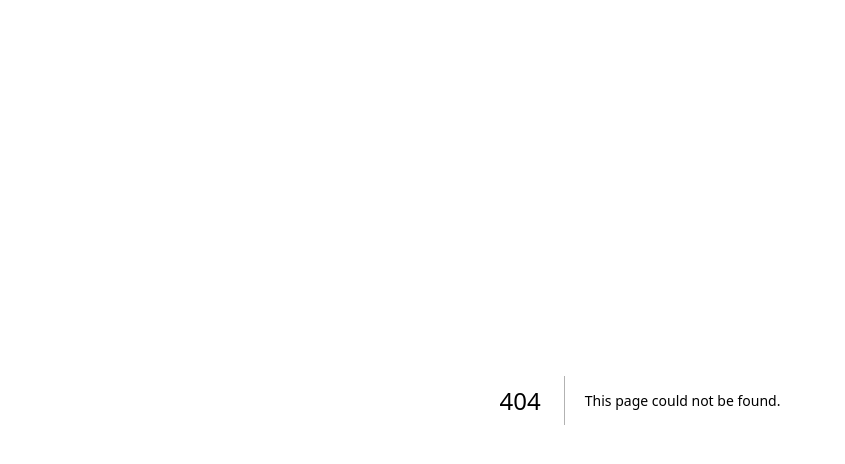
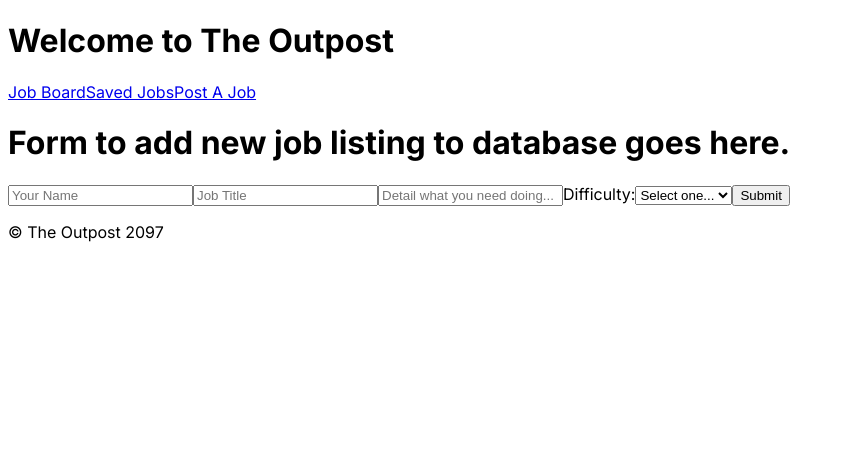
Before and after one commit to K0rmir/theoutpostv2, a Next.js app: page /addjob in a window 1280 px wide. Before the commit this address had no page. Shown: the top 464 px of the page, without its empty margins (0-845 px from the left). Built offline with nearby package versions, Linux system fonts and the light colour scheme.

Commit message:
add html website structure

```diff
--- a/package.json
+++ b/package.json
@@ -9,9 +9,10 @@
     "lint": "next lint"
   },
   "dependencies": {
+    "next": "14.1.0",
+    "pg": "^8.11.3",
     "react": "^18",
-    "react-dom": "^18",
-    "next": "14.1.0"
+    "react-dom": "^18"
   },
   "devDependencies": {
     "eslint": "^8",
--- /dev/null
+++ b/src/app/addjob/page.jsx
@@ -0,0 +1,13 @@
+// Form to add new job listing to database //
+
+import NewJobForm from "../components/NewJobForm"
+
+export default function AddJob() {
+    return (
+        <>
+        <h1>Form to add new job listing to database goes here.</h1>
+        <NewJobForm></NewJobForm>
+
+        </>
+    )
+}
--- /dev/null
+++ b/src/app/components/Footer.jsx
@@ -0,0 +1,8 @@
+export default function Footer() {
+
+    return (
+        <>
+        <p>&copy; The Outpost 2097</p>
+        </>
+    )
+}
--- /dev/null
+++ b/src/app/components/Header.jsx
@@ -0,0 +1,22 @@
+import Link from "next/link";
+
+export default function Header() {
+
+    return (
+        <header>
+        <h1>Welcome to The Outpost</h1>
+        <nav>
+            <Link href="/jobboard">Job Board</Link>
+            <Link href="/savedjobs">Saved Jobs</Link>
+            <Link href="/addjob">Post A Job</Link>
+        </nav>
+
+
+
+
+
+        </header>
+
+
+    )
+}
--- /dev/null
+++ b/src/app/components/NewJobForm.jsx
@@ -0,0 +1,25 @@
+export default function NewJobForm() {
+
+    return (
+        <div id="formContainer">
+            <form action="">
+                <input type="text" name="name" placeholder="Your Name" />
+                <input type="text" name="job title" placeholder="Job Title" />
+                <input type="text" name="job description" placeholder="Detail what you need doing..." />
+                <label htmlFor="difficulty">Difficulty:</label>
+                <select
+                    name="difficulty" >
+                    <option value="" defaultValue={"Select One..."}>
+            Select one...</option>
+                    <option value="Easy">Easy</option>
+                    <option value="Moderate">Moderate</option>
+                    <option value="Hard">Hard</option>
+                    <option value="Insane">Insane</option>
+                </select>
+                <button>Submit</button>
+            </form>
+
+
+        </div>
+    )
+}
--- a/src/app/layout.js
+++ b/src/app/layout.js
@@ -1,5 +1,7 @@
 import { Inter } from "next/font/google";
 import "./globals.css";
+import Header from "./components/Header";
+import Footer from "./components/Footer";
 
 const inter = Inter({ subsets: ["latin"] });
 
@@ -11,7 +13,11 @@ export const metadata = {
 export default function RootLayout({ children }) {
   return (
     <html lang="en">
-      <body className={inter.className}>{children}</body>
+      <body className={inter.className}>
+        <Header></Header>
+        {children}
+        <Footer></Footer>
+        </body>
     </html>
   );
 }
```
Also changed, not shown: src/app/jobboard/page.jsx (added, +10 -0 lines), src/app/page.jsx (+9 -1 lines), src/app/savedjobs/page.jsx (added, +11 -0 lines), 1 other file (tests, documents, lock files or other folders).
